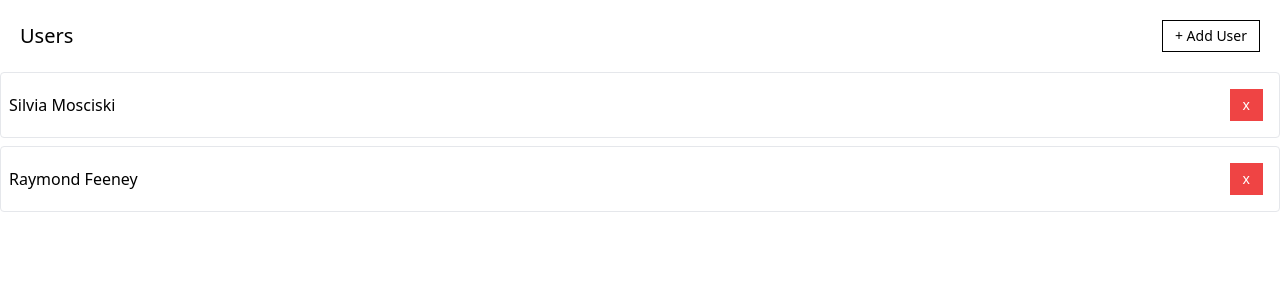
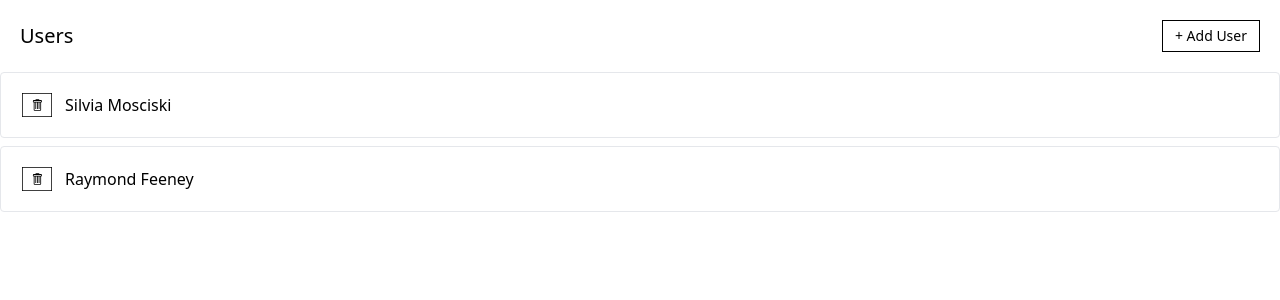
Before and after one commit to miguelkubrusly/users-albums-app, a React (Create React App) app: page / in a window 1280 px wide. Shown: the top 300 px of the page. Built offline with nearby package versions, Linux system fonts and the light colour scheme; data requests are answered from the project's data file.

Commit message:
style(users): adjust css and positioning

```diff
--- a/src/components/UserListItem.tsx
+++ b/src/components/UserListItem.tsx
@@ -1,4 +1,5 @@
 import Button from "./Button";
+import { GoTrashcan } from "react-icons/go";
 import { useThunkWithArg } from "../hooks/use-thunk";
 import { deleteUser } from "../thunks/deleteUser";
 
@@ -15,14 +16,19 @@ function UserListItem({ user }: { user: User }) {
   ) : (
     <div className="mb-2 border rounded">
       <div className="flex p-2 justify-between items-center cursor-pointer">
-        {user.name}
-        <Button
-          danger
-          loading={removingUser}
-          onClick={() => handleRemove(user.id)}
-        >
-          x
-        </Button>
+        <div className="flex flex-row items-center justify-between ">
+          <div className=" scale-75">
+            <Button
+              className="mr-3"
+              outline
+              loading={removingUser}
+              onClick={() => handleRemove(user.id)}
+            >
+              <GoTrashcan className="scale-125" />
+            </Button>
+          </div>
+          {user.name}
+        </div>
       </div>
     </div>
   );
```
